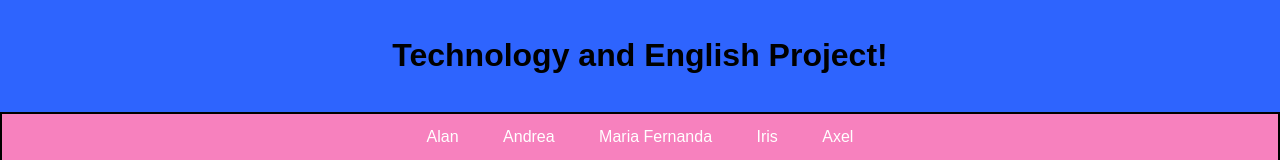
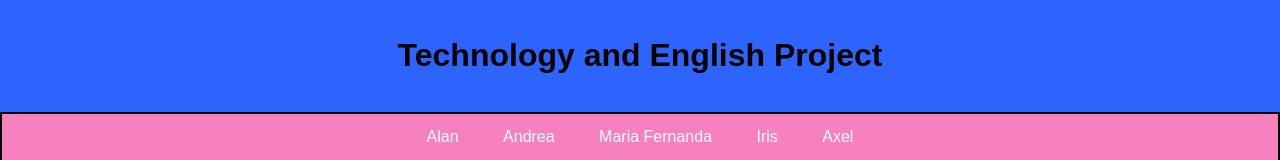
Before and after one commit to TechnoCholo/8A-TEAM5, a plain HTML site: page index.html in a window 1280 px wide. Shown: the top 160 px of the page. Drawn offline with Linux system fonts and the light colour scheme.

Commit message:
Update index.html

```diff
--- a/index.html
+++ b/index.html
@@ -81,7 +81,7 @@ Fantasy
 <body>
     <!-- Encabezado de la página -->
     <header>
-        <h1>Technology and English Project!</h1> <!-- Título principal en el encabezado -->
+        <h1>Technology and English Project</h1> <!-- Título principal en el encabezado -->
     </header>
 
     <!-- Barra de navegación -->
```
